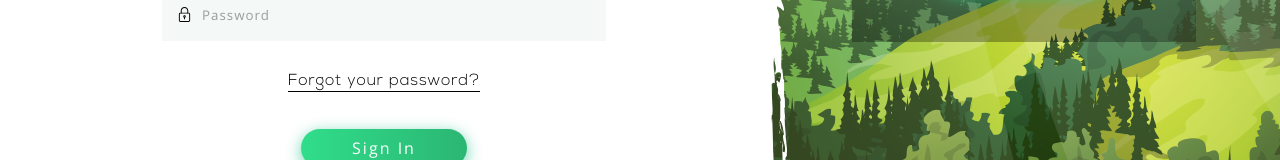
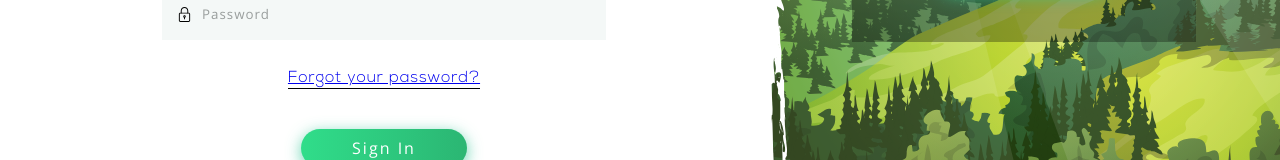
Before and after one commit to DuS4NN/geoly-frontend, a React (Create React App) app: page /login in a window 1280 px wide. Shown: the part 610-770 px from the top of the page. Built offline with nearby package versions, Linux system fonts and the light colour scheme.

Commit message:
Fix button style

```diff
--- a/src/components/Account/SignIn/SignInForm.scss
+++ b/src/components/Account/SignIn/SignInForm.scss
@@ -101,12 +101,13 @@
   }
 
   .form-forgot{
-    width: 100%;
+    margin-left: auto;
+    margin-right: auto;
+    width: fit-content;
     margin-top: 30px;
     margin-bottom: 30px;
     text-align: center;
-
-    a{
+    cursor: pointer;
     color: black;
     font-family: Nexa;
     text-decoration: none;
@@ -114,7 +115,6 @@
     border-bottom: 1px solid;
     font-weight: normal;
     letter-spacing: 0.8px;
-    }
   }
 
   .form-button{
@@ -130,7 +130,7 @@
     font-family: OpenSans;
     font-weight: normal;
     background-size: 300% 100%;
-    background-image: linear-gradient(to right, var(--button-light-green), var(--button-dark-green), var(--button-light-green), var(--button-dark-green));
+    background-image: linear-gradient(to right, var(--button-light-green), var(--button-dark-green), var(--button-dark-green), var(--button-light-green));
     box-shadow: 0 4px 15px 0 rgba(49, 196, 149, 0.75);
     -o-transition: all .4s ease-in-out;
     -webkit-transition: all .4s ease-in-out;
--- a/src/components/Account/SignIn/SignInSignUp.scss
+++ b/src/components/Account/SignIn/SignInSignUp.scss
@@ -69,7 +69,7 @@
       font-family: OpenSans;
       font-weight: normal;
       background-size: 300% 100%;
-      background-image: linear-gradient(to right, var(--button-light-green), var(--button-dark-green), var(--button-light-green), var(--button-dark-green));
+      background-image: linear-gradient(to right, var(--button-light-green), var(--button-dark-green), var(--button-dark-green), var(--button-light-green));
       box-shadow: 0 4px 15px 0 rgba(49, 196, 149, 0.75);
       -o-transition: all .4s ease-in-out;
       -webkit-transition: all .4s ease-in-out;
--- a/src/components/Account/SignUp/SignUpForm.scss
+++ b/src/components/Account/SignUp/SignUpForm.scss
@@ -134,7 +134,7 @@
     font-family: OpenSans;
     font-weight: normal;
     background-size: 300% 100%;
-    background-image: linear-gradient(to right, var(--button-light-green), var(--button-dark-green), var(--button-light-green), var(--button-dark-green));
+    background-image: linear-gradient(to right, var(--button-light-green), var(--button-dark-green), var(--button-dark-green), var(--button-light-green));
     box-shadow: 0 4px 15px 0 rgba(49, 196, 149, 0.75);
     -o-transition: all .4s ease-in-out;
     -webkit-transition: all .4s ease-in-out;
--- a/src/components/Account/SignUp/SignUpSignIn.scss
+++ b/src/components/Account/SignUp/SignUpSignIn.scss
@@ -69,7 +69,7 @@
       font-family: OpenSans;
       font-weight: normal;
       background-size: 300% 100%;
-      background-image: linear-gradient(to right, var(--button-light-green), var(--button-dark-green), var(--button-light-green), var(--button-dark-green));
+      background-image: linear-gradient(to right, var(--button-light-green), var(--button-dark-green), var(--button-dark-green), var(--button-light-green));
       box-shadow: 0 4px 15px 0 rgba(49, 196, 149, 0.75);
       -o-transition: all .4s ease-in-out;
       -webkit-transition: all .4s ease-in-out;
--- a/src/components/Navigation/TheNavigation.scss
+++ b/src/components/Navigation/TheNavigation.scss
@@ -76,9 +76,8 @@
       color: white;
       font-family: OpenSans;
       font-weight: normal;
-
       background-size: 300% 100%;
-      background-image: linear-gradient(to right, var(--button-light-green), var(--button-dark-green), var(--button-light-green), var(--button-dark-green));
+      background-image: linear-gradient(to right, var(--button-light-green), var(--button-dark-green), var(--button-dark-green), var(--button-light-green));
       box-shadow: 0 4px 15px 0 rgba(49, 196, 149, 0.75);
       -o-transition: all .4s ease-in-out;
       -webkit-transition: all .4s ease-in-out;
```
Lines whose indentation alone changed are shown as unchanged.
